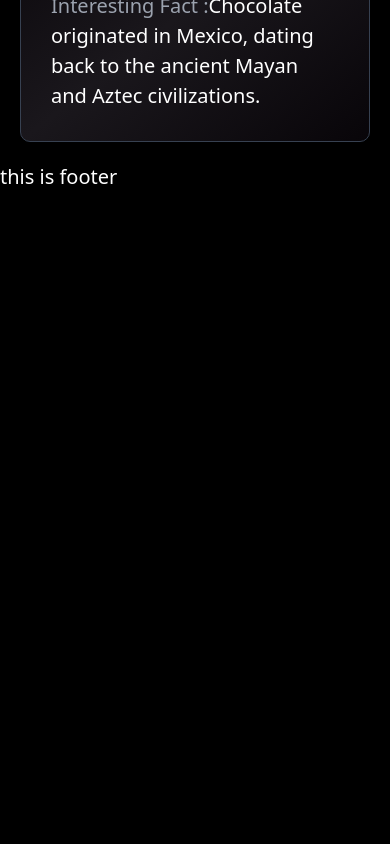
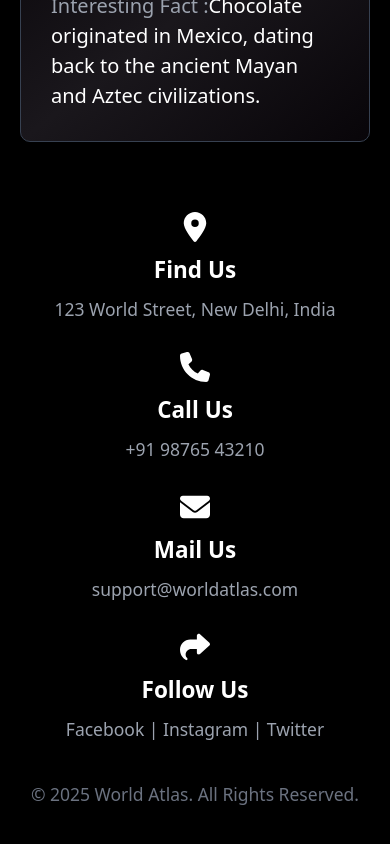
Before and after one commit to kunal-bhati2002/WorldAtlas, a React (Vite) app: page / in a window 390 px wide. Shown: the part 3616-4460 px from the top of the page. Before the commit the page ends 3808 px from the top, so only its background shows below. Built offline with nearby package versions, Linux system fonts and the light colour scheme.

Commit message:
Responsive Footer

```diff
--- /dev/null
+++ b/src/api/footerData.json
@@ -0,0 +1,26 @@
+[
+  {
+    "id": 1,
+    "title": "Find Us",
+    "icon": "FaLocationDot",
+    "details": "123 World Street, New Delhi, India"
+  },
+  {
+    "id": 2,
+    "title": "Call Us",
+    "icon": "FaPhoneAlt",
+    "details": "+91 98765 43210"
+  },
+  {
+    "id": 3,
+    "title": "Mail Us",
+    "icon": "FaEnvelope",
+    "details": "support@worldatlas.com"
+  },
+  {
+    "id": 4,
+    "title": "Follow Us",
+    "icon": "FaShareAlt",
+    "details": "Facebook | Instagram | Twitter"
+  }
+]
--- /dev/null
+++ b/src/components/UI/Footer.tsx
@@ -0,0 +1,39 @@
+import footerData from "../../api/footerData.json";
+import { FaPhone, FaEnvelope, FaShare, FaLocationDot } from "react-icons/fa6";
+
+const icons = {
+    FaLocationDot: <FaLocationDot />,
+    FaPhoneAlt: <FaPhone />,
+    FaEnvelope: <FaEnvelope />,
+    FaShareAlt: <FaShare />
+};
+
+type IconKey = keyof typeof icons;
+
+interface FooterItem {
+    id: number;
+    icon: IconKey;
+    title: string;
+    details: string;
+}
+
+function Footer() {
+    return (
+        <footer className="bg-black text-white py-10">
+            <div className="container mx-auto grid grid-cols-1 sm:grid-cols-2 md:grid-cols-4 gap-6 text-center">
+                {(footerData as FooterItem[]).map((item) => (
+                    <div key={item.id} className="flex flex-col items-center gap-2">
+                        <div className="text-2xl">{icons[item.icon]}</div>
+                        <h3 className="font-semibold text-lg">{item.title}</h3>
+                        <p className="text-gray-400 text-sm">{item.details}</p>
+                    </div>
+                ))}
+            </div>
+            <p className="text-center text-gray-500 mt-8 text-sm">
+                © 2025 World Atlas. All Rights Reserved.
+            </p>
+        </footer>
+    );
+}
+
+export default Footer;
--- a/src/components/layouts/AppLayout.tsx
+++ b/src/components/layouts/AppLayout.tsx
@@ -1,6 +1,7 @@
 import { Outlet } from "react-router-dom"
-import Footer from "./UI/Footer"
-import Header from "./UI/Header"
+import Header from "../UI/Header"
+import Footer from "../UI/Footer"
+
 
 export const AppLayout = () => {
     return (<>
--- a/src/components/layouts/UI/Footer.tsx
+++ /dev/null
@@ -1,7 +0,0 @@
-function Footer() {
-    return (<>
-        <h1>this is footer</h1>
-    </>);
-}
-
-export default Footer
```
Also changed, not shown: src/components/UI/Header.tsx (renamed from src/components/layouts/UI/Header.tsx).
